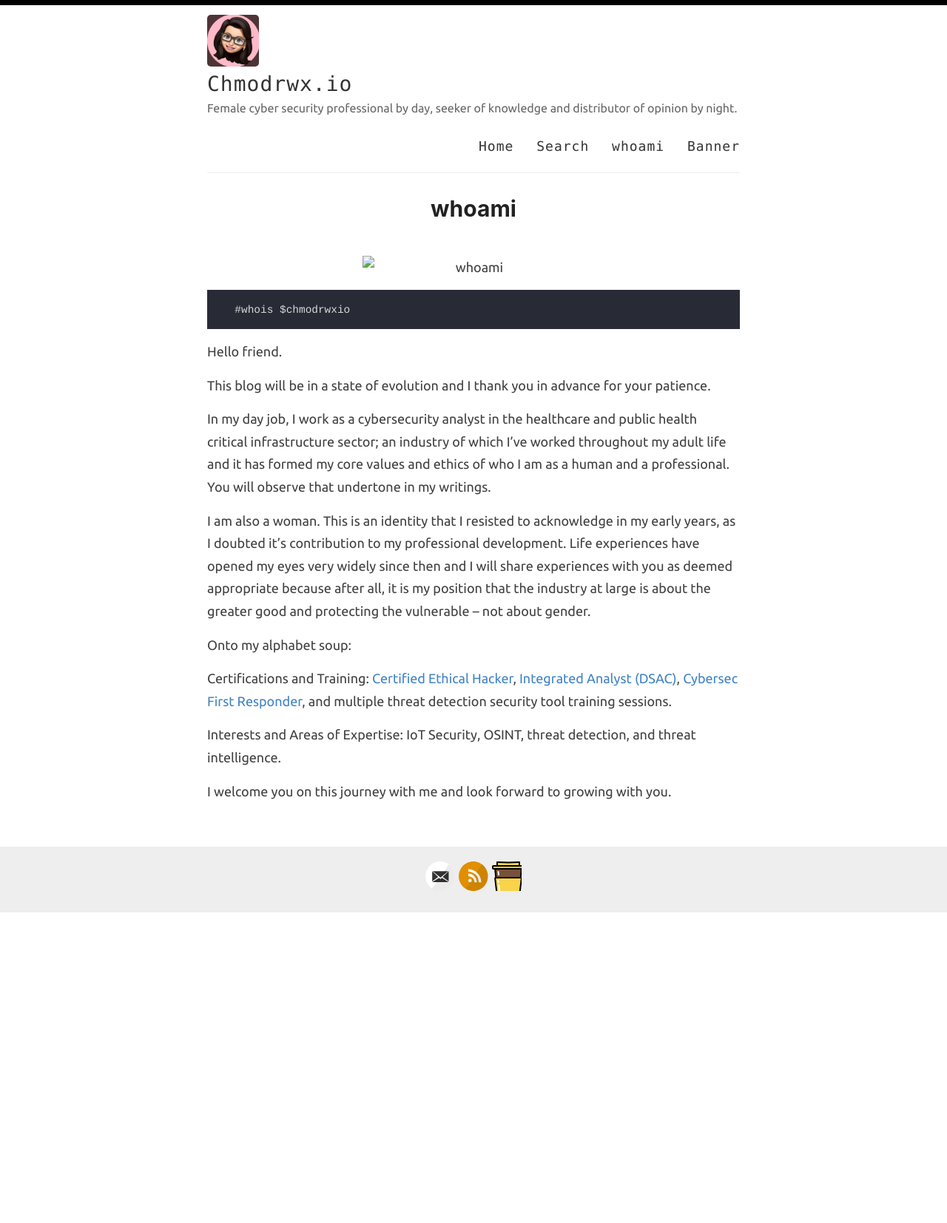
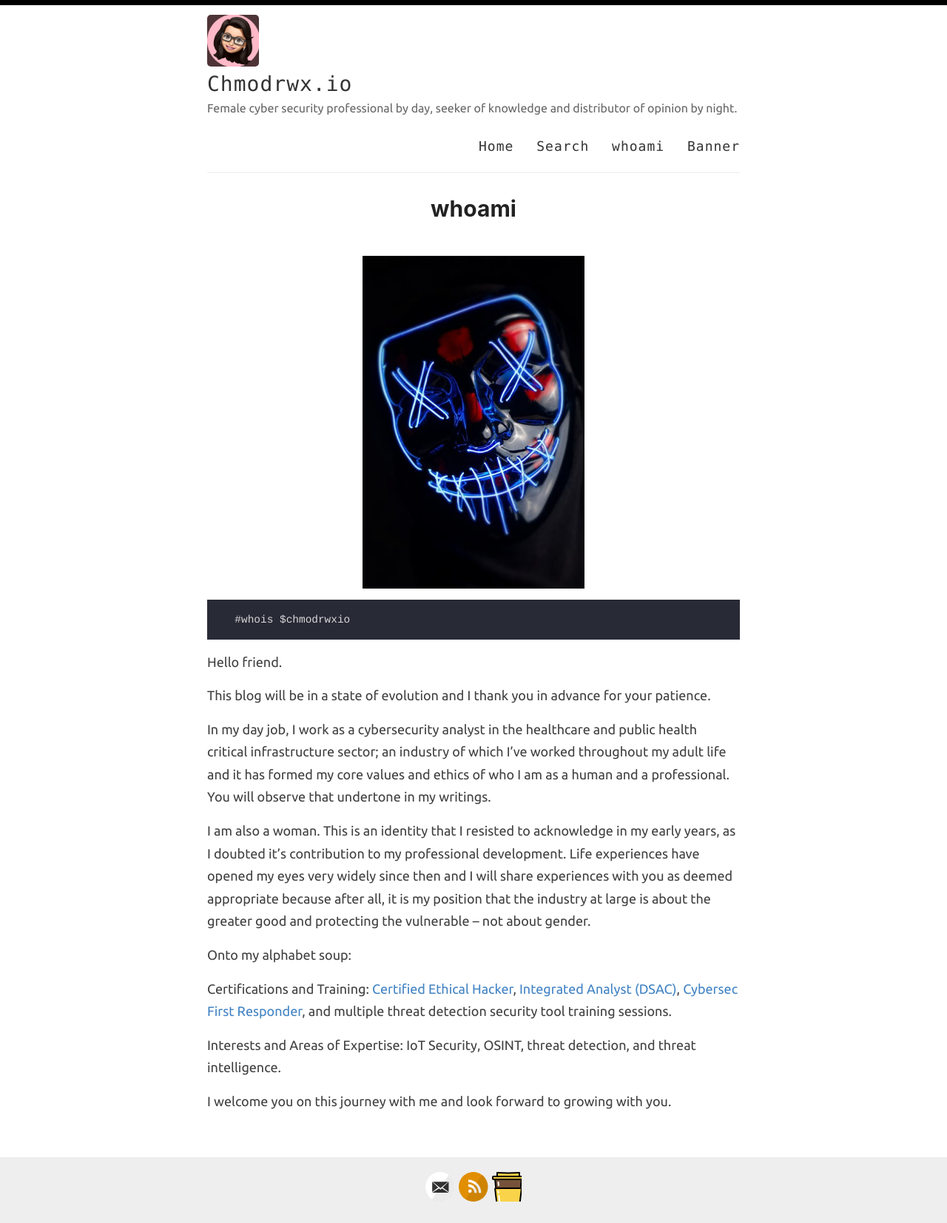
Before and after one commit to chmodrwxio/chmodrwxio.github.io, a Jekyll site: the page built from _pages/about.md, in a window 1280 px wide. Shown: the whole page at 74% size. Built offline with Jekyll 4.4.1, drawn with Linux system fonts in a browser that asks for light colours; before the commit the page ends 1235 px from its top, so only the background shows below that.

Commit message:
repaired broken link

```diff
--- a/_pages/about.md
+++ b/_pages/about.md
@@ -4,7 +4,7 @@ title: whoami
 permalink: /about/
 ---
   <br>
-  <img src="images/Mask.jpg" alt="whoami" style="width:300px;"/>
+  <img src="/images/Mask.jpg" alt="whoami" style="width:300px;"/>
 
       #whois $chmodrwxio
 
```
